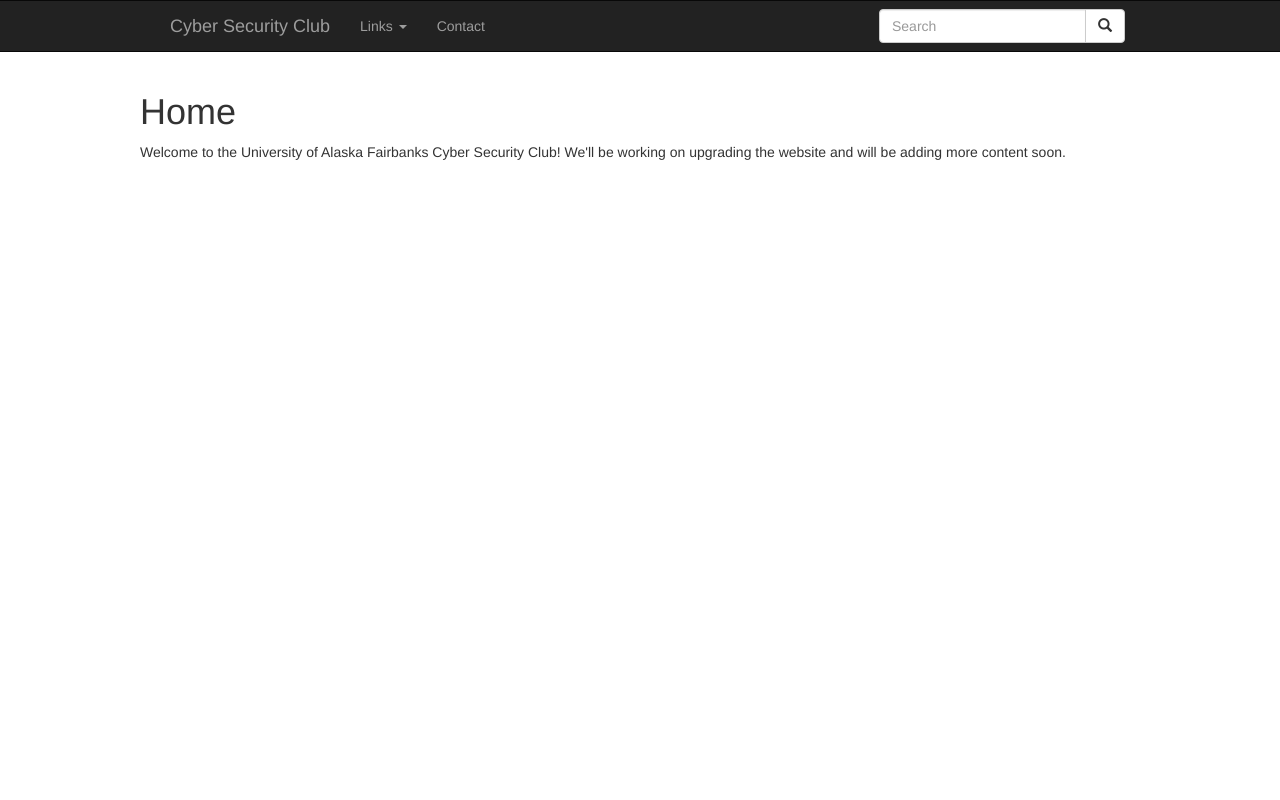
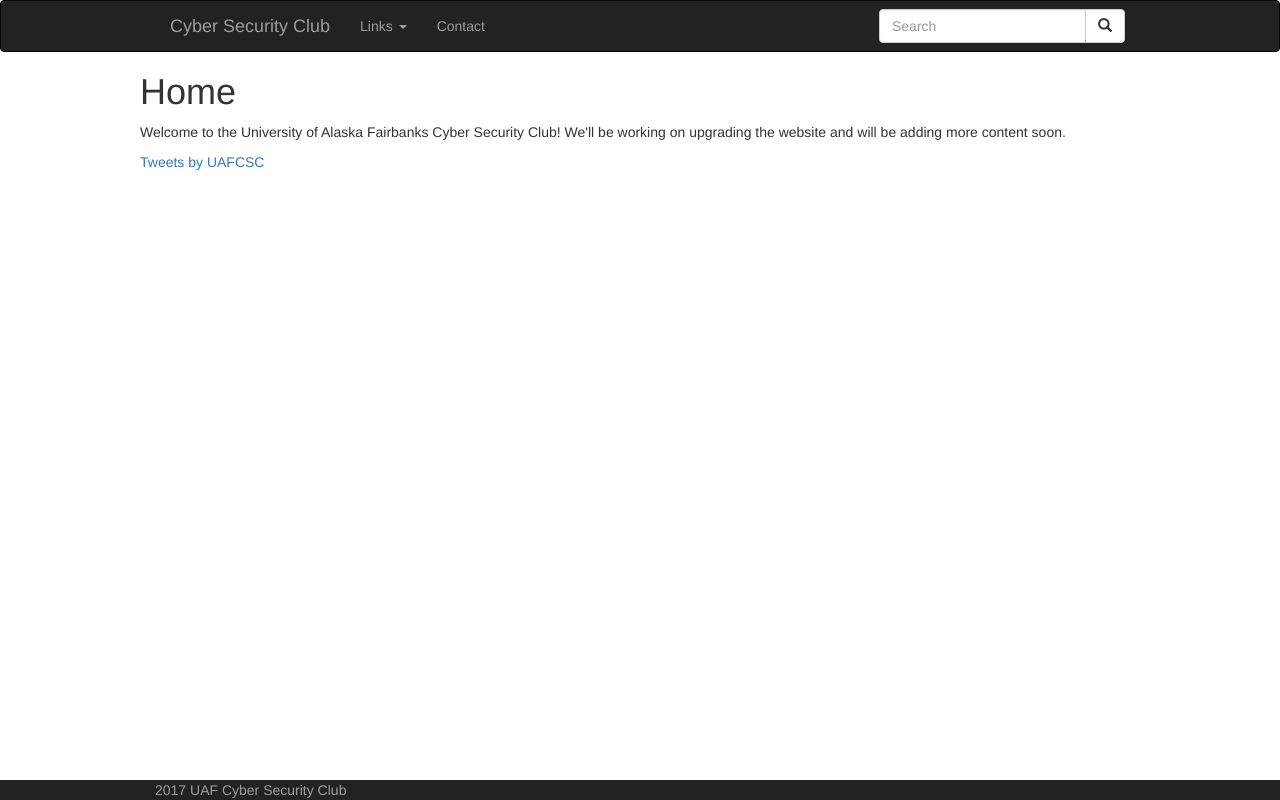
Before and after one commit to Askaholic/csc-web, a Flask app: page / in a window 1280 px wide. Run offline with Flask 2, Linux system fonts and the light colour scheme; some libraries are stand-ins or nearby versions.

Commit message:
Added sticky footer

```diff
--- a/csc-flask/app/static/style.css
+++ b/csc-flask/app/static/style.css
@@ -3,3 +3,11 @@
   margin-right: auto;
   max-width: 1000px;
 }
+
+.footer {
+  position: absolute;
+  bottom: 0;
+  width: 100%;
+  background-color: #222;
+  color: #9d9d9d;
+}
--- a/csc-flask/app/templates/base.html
+++ b/csc-flask/app/templates/base.html
@@ -10,8 +10,6 @@
   </head>
   <body>
     {% block navbar %}
-    <div class="row">
-      <div class"col-sm-8">
     <nav class="navbar navbar-inverse">
       <div class="centered-wrapper">
         <div class="container-fluid">
@@ -32,7 +30,7 @@
                 <li><a href="https://twitter.com/uafcsc">Twitter</a></li>
               </ul>
             </li>
-                <li><a href="#">Contact</a></li>
+            <li><a href="mailto:csc.uaf@alaska.edu">Contact</a></li>
             {# Add any additional installed modules to the navbar #}
             {% for mod in modules %}
               {{ mod.nav_entry|safe }}
@@ -48,13 +46,16 @@
       </div>
     <!-- End Navbar-->
     </nav>
-      <!-- End col-sm-8 -->
-      </div>
-    <!-- End row -->
-    </div>
     {% endblock %}
     {# Content from child pages #}
     {% block body %}
     {% endblock %}
+    <footer class="footer">
+      <div class="centered-wrapper">
+        <div class="container-fluid">
+            2017 UAF Cyber Security Club
+        </div>
+      </div>
+    </footer>
   </body>
 </html>
--- a/csc-flask/app/templates/index.html
+++ b/csc-flask/app/templates/index.html
@@ -6,12 +6,8 @@
     Welcome to the University of Alaska Fairbanks Cyber Security Club!
     We'll be working on upgrading the website and will be adding more content soon.
   </p>
-  <div>
-    <div>
-      <iframe id="twitter-widget-0" scrolling="no" frameborder="0" allowtransparency="true" allowfullscreen="true" class="twitter-timeline twitter-timeline-rendered" style="position: static; visibility: visible; display: inline-block; width: 100%; height: 400px; padding: 0px; border: none; max-width: 100%; min-width: 180px; margin-top: 0px; margin-bottom: 0px; min-height: 200px;" data-widget-id="profile:UAFCSC" title="Twitter Timeline"></iframe>
-      <script async="" src="https://platform.twitter.com/widgets.js" charset="utf-8"></script>
-    </div>
-  </div>
+  <a class="twitter-timeline" href="https://twitter.com/UAFCSC" data-height="800" data-chrome="nofooter noborders">Tweets by UAFCSC</a>
+  <script async src="//platform.twitter.com/widgets.js" charset="utf-8"></script>
 <!-- End centered-wrapper -->
 </div>
 {% endblock %}
```
Lines whose indentation alone changed are shown as unchanged.
